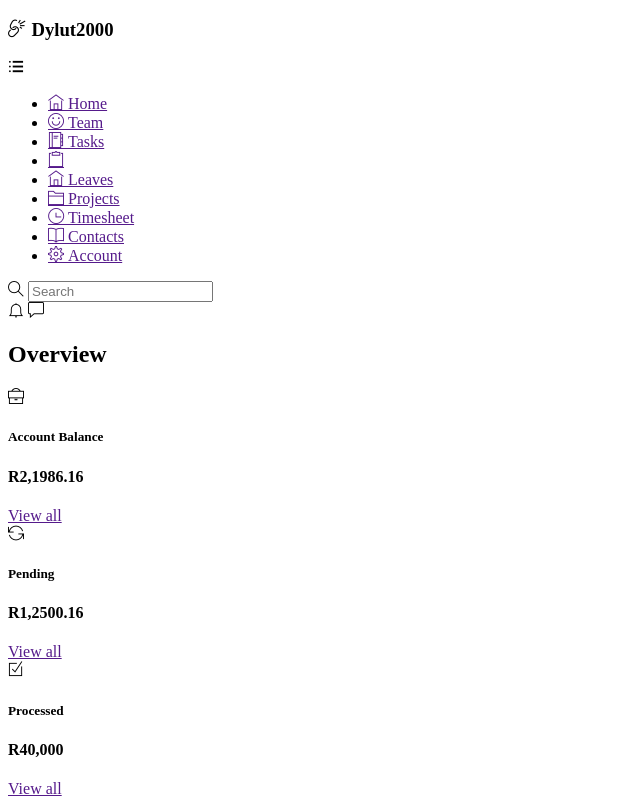
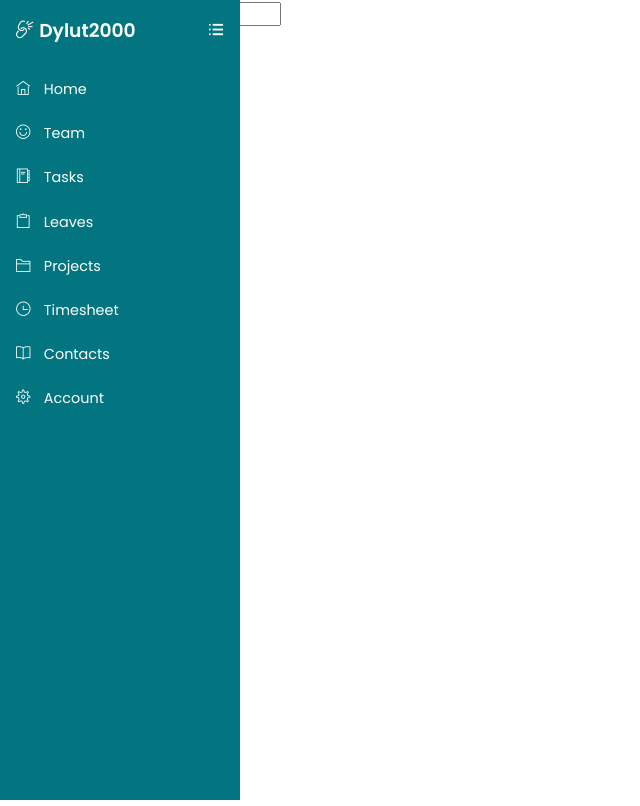
Before and after one commit to dylut2000/html_css_dashboard, a plain HTML site: page index.html in a window 1280 px wide. Shown: the whole page, without its empty margins (0-640 px from the left). Drawn offline with Linux system fonts and the light colour scheme.

Commit message:
sidebar basic styles applied

```diff
--- a/index.html
+++ b/index.html
@@ -14,6 +14,7 @@
 
     <!--sidebar-->
     <div class="sidebar">
+
         <!--sidebar-header-->
         <div class="sidebar-header">
             <h3 class="brand">
@@ -26,47 +27,50 @@
         <!--sidebar-menu-->
         <div class="sidebar-menu">
             <ul>
-                <li><a href="">
+                <li>
+                    <a href="">
                         <span class="ti-home"></span>
                         <span>Home</span>
                     </a>
                 </li>
-                <li><a href="">
+                <li>
+                    <a href="">
                         <span class="ti-face-smile"></span>
                         <span>Team</span>
                     </a>
                 </li>
-                <li><a href="">
+                <li>
+                    <a href="">
                         <span class="ti-agenda"></span>
                         <span>Tasks</span>
                     </a>
                 </li>
-                <li><a href="">
+                <li>
+                    <a href="">
                         <span class="ti-clipboard"></span>
-                    <span></span>
-                </a>
-                </li>
-                <li><a href="">
-                    <span class="ti-home"></span>
                         <span>Leaves</span>
                     </a>
                 </li>
-                <li><a href="">
+                <li>
+                    <a href="">
                         <span class="ti-folder"></span>
                         <span>Projects</span>
                     </a>
                 </li>
-                <li><a href="">
+                <li>
+                    <a href="">
                         <span class="ti-time"></span>
                         <span>Timesheet</span>
                     </a>
                 </li>
-                <li><a href="">
+                <li>
+                    <a href="">
                         <span class="ti-book"></span>
                         <span>Contacts</span>
                     </a>
                 </li>
-                <li><a href="">
+                <li>
+                    <a href="">
                         <span class="ti-settings"></span>
                         <span>Account</span>
                     </a>
--- a/style.css
+++ b/style.css
@@ -1 +1,52 @@
-@import url('https://fonts.googleapis.com/css2?family=Poppins:wght@100;300;400;500;600&display=swap');
+@import url("https://fonts.googleapis.com/css2?family=Poppins:wght@100;300;400;500;600&display=swap");
+
+:root {
+  --main-color: #027581;
+  --color-dark: #1d2231;
+  --text-gray: #8390a2;
+}
+
+* {
+  font-family: "Poppins", sans-serif;
+  margin: 0;
+  padding: 0;
+  text-decoration: none;
+  list-style-type: none;
+  box-sizing: border-box;
+}
+
+.sidebar {
+    height: 100%;
+    width: 240px;
+    position: fixed;
+    top: 0;
+    left: 0;
+    z-index: 100;
+    background-color: var(--main-color);
+    color: #ffffff;
+}
+
+.sidebar-header {
+    display: flex;
+    justify-content: space-between;
+    align-items: center;
+    height: 60px;
+    padding: 0rem 1rem;
+}
+
+.sidebar-menu {
+    padding: 1rem;
+}
+
+.sidebar li {
+    margin-bottom: 1.2rem;
+}
+
+.sidebar a {
+    color: #ffffff;
+    font-size: .9rem;
+}
+
+.sidebar a span:last-child {
+    padding-left: .6rem;
+}
```
Lines whose indentation alone changed are shown as unchanged.
